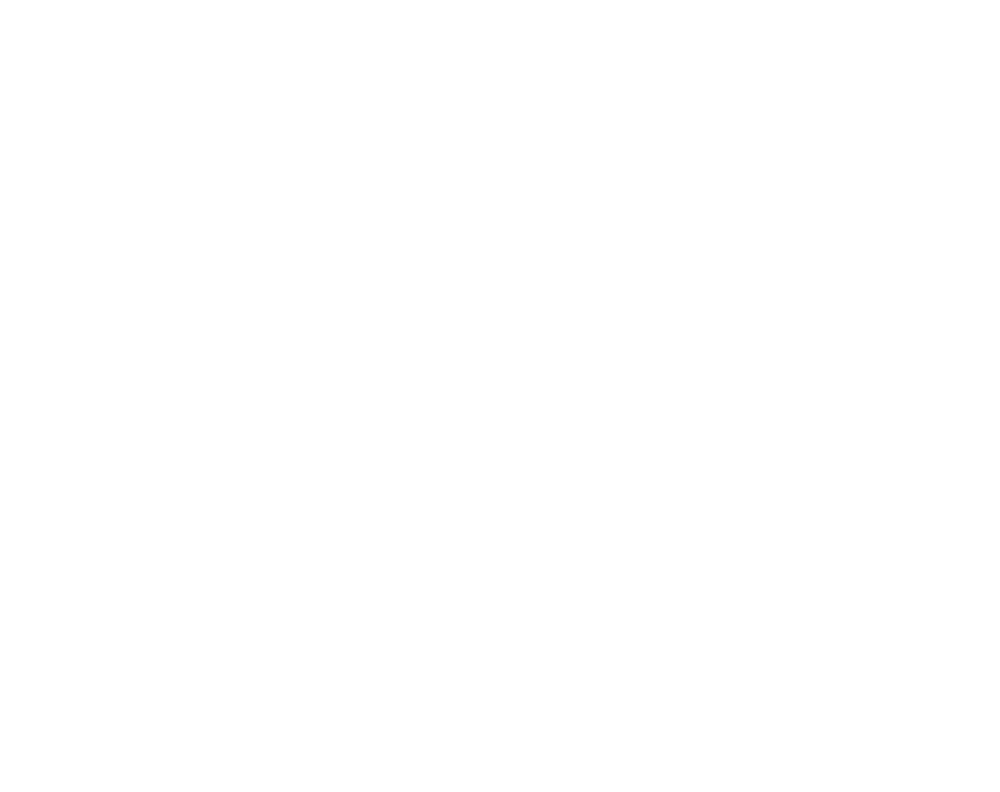
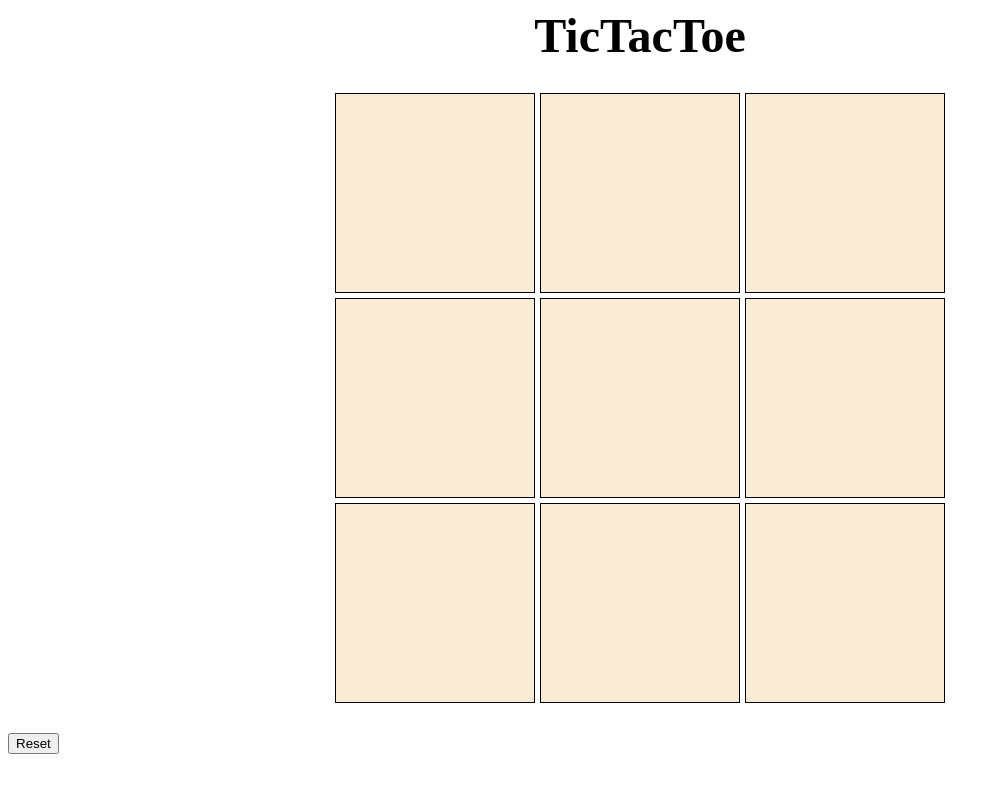
Before and after one commit to FaizAkram19/TicTacToe, a plain HTML site: page index.html in a window 1280 px wide. Shown: the whole page, without its empty margins (0-1000 px from the left). Drawn offline with Linux system fonts and the light colour scheme.

Commit message:
the UI works for the most part There are still a couple of things I'll need to sort out before I can call it a finished product. Tomorrow hopefully, it'll be complete.

```diff
--- a/index.html
+++ b/index.html
@@ -4,8 +4,23 @@
     <meta charset="UTF-8">
     <meta name="viewport" content="width=device-width, initial-scale=1.0">
     <title>Document</title>
+    <link rel="stylesheet" href="styles.css">
 </head>
 <body>
+    <header>TicTacToe</header>
+    <div class="tttBoard">
+        <div class="square" data-index="0"></div>
+        <div class="square" data-index="1"></div>
+        <div class="square" data-index="2"></div>
+        <div class="square" data-index="3"></div>
+        <div class="square" data-index="4"></div>
+        <div class="square" data-index="5"></div>
+        <div class="square" data-index="6"></div>
+        <div class="square" data-index="7"></div>
+        <div class="square" data-index="8"></div>
+    </div>
+    <div class="result"></div>
+    <button class="reset">Reset</button>
     <script src="script.js"></script>
 </body>
 </html>
--- a/script.js
+++ b/script.js
@@ -48,6 +48,7 @@ const GameController = (function() {
     {
       board[i]="";
     }
+    activePlayer=players[0];
   }
   const checkWinner=()=>{
     let activePlayer=getActivePlayer();
@@ -56,8 +57,8 @@ const GameController = (function() {
     {
       const [a,b,c]=winCondition[i];
       if(board[a]==activePlayer.marker &&
-        board[b]==activePlayer.marker &&
-        board[c]==activePlayer.marker)
+         board[b]==activePlayer.marker &&
+         board[c]==activePlayer.marker)
         {
           console.log(`${activePlayer.name} won.`);
           resetBoard();
@@ -75,15 +76,35 @@ const GameController = (function() {
     console.log(`Dropping ${getActivePlayer().name}'s token into spot ${index}...`);
 
     Gameboard.placeMarker(index,activePlayer.marker);
+    DisplayController.updateScreen();
     checkWinner();
 
     switchPlayerTurn();
     printNewRound();
   };
-
-  // Return the public functions
   return {
     playRound,
     getActivePlayer
   };
 })();
+const DisplayController=(function(){
+  const boardDiv=document.querySelector(".tttBoard");
+  const updateScreen=()=>{
+    const board=Gameboard.getBoard();
+
+    const squares=document.querySelectorAll(".square");
+    squares.forEach((element,index) => {
+      element.textContent=board[index];
+    });
+  }
+  const clickHandler=(e)=>{
+    const selectedSquare=e.target.dataset.index;
+    if(!selectedSquare) return;
+
+
+    GameController.playRound(selectedSquare);
+    updateScreen();
+  }
+  boardDiv.addEventListener('click',clickHandler);
+  return {updateScreen, clickHandler};
+})();
--- /dev/null
+++ b/styles.css
@@ -0,0 +1,26 @@
+.tttBoard{
+    display:grid;
+    grid-template-columns: repeat(3,200px);
+    grid-template-rows: repeat(3,200px);
+    gap:5px;
+    justify-self: center;
+    padding:30px;
+
+}
+.square{
+    background-color: antiquewhite;
+    border: 1px solid black;
+    display: flex;
+    align-items: center;
+    font-size: 3rem;
+    justify-content: center;
+    cursor: pointer;
+}
+header{
+    display: flex;
+    align-items: center;
+    font-size: 3rem;
+    font-weight: bold;
+    justify-content: center;
+    gap:20px;
+}
```
